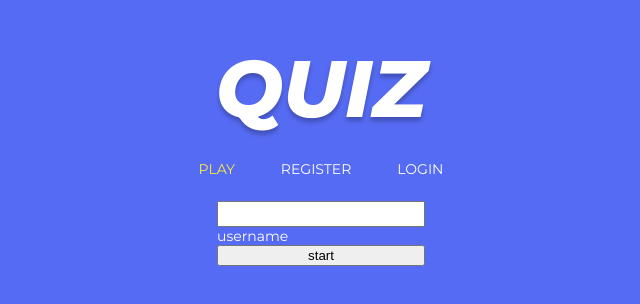
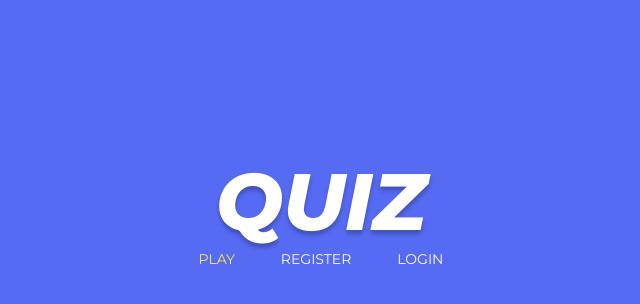
Before and after one commit to vsimonovski/quiz, a React (Create React App) app in the folder 04-front-end/: page / in a window 1280 px wide. Shown: the part 190-494 px from the top of the page, without its empty margins (319-959 px from the left). Built offline with nearby package versions, Linux system fonts and the light colour scheme.

Commit message:
Revert "feat(Auth): add Auth component"
This reverts commit b99ccf6d92c46fe8ff40ea22a4fe1c249b594c27.

```diff
--- a/04-front-end/src/components/Auth/Auth.style.ts
+++ /dev/null
@@ -1,24 +0,0 @@
-import styled from 'styled-components';
-import { appConfiguration } from '../../config/app.config';
-
-const AuthForm = styled.form`
-    display: flex;
-    flex-direction: column;
-    height: 180px;
-`;
-
-const AuthLabel = styled.p`
-    margin: 0;
-    font-family: ${appConfiguration.styles.fonts.montserrat};
-    //font-weight: 800;
-    font-size: 14px;
-    text-transform: lowercase;
-    color: #fff;
-`;
-
-const AuthInput = styled.input`
-    width: 200px;
-    height: 20px;
-`;
-
-export { AuthForm, AuthLabel, AuthInput };
--- a/04-front-end/src/components/Auth/Auth.tsx
+++ /dev/null
@@ -1,83 +0,0 @@
-import React, { useEffect, useState } from 'react';
-import { AuthProps } from './Auth.type';
-import { LinkName } from '../AuthLink/AuthLink.type';
-import { AuthForm, AuthLabel, AuthInput } from './Auth.style';
-import { attemptUserLogin, attemptUserRegister } from './Auth.util';
-
-const Auth = ({ activeLink }: AuthProps) => {
-    const [username, setUsername] = useState('');
-    const [password, setPassword] = useState('');
-    const [repeatPassword, setRepeatPassword] = useState('');
-
-    const isPasswordFieldVisible: boolean =
-        activeLink === LinkName.LOGIN || activeLink === LinkName.REGISTER;
-    const isRepeatPasswordFieldVisible: boolean =
-        activeLink === LinkName.REGISTER;
-
-    const handleSubmit = async (e: any) => {
-        e.preventDefault();
-        if (activeLink === LinkName.LOGIN) {
-            try {
-                const res = await attemptUserLogin(username, password);
-                console.log(res);
-            } catch (e) {
-                console.log(e);
-            }
-            return;
-        }
-
-        if (activeLink === LinkName.REGISTER) {
-            try {
-                const res = await attemptUserRegister(username, password);
-                console.log(res);
-            } catch (e) {
-                console.log(e);
-            }
-        }
-    };
-
-    useEffect(() => {
-        setUsername('');
-        setPassword('');
-        setRepeatPassword('');
-    }, [activeLink]);
-
-    return (
-        <AuthForm onSubmit={handleSubmit}>
-            <label>
-                <AuthInput
-                    name="username"
-                    type="text"
-                    value={username}
-                    onChange={(e) => setUsername(e.target.value)}
-                />
-                <AuthLabel>Username</AuthLabel>
-            </label>
-            {isPasswordFieldVisible && (
-                <label>
-                    <AuthInput
-                        name="password"
-                        type="password"
-                        value={password}
-                        onChange={(e) => setPassword(e.target.value)}
-                    />
-                    <AuthLabel>Password</AuthLabel>
-                </label>
-            )}
-            {isRepeatPasswordFieldVisible && (
-                <label>
-                    <AuthInput
-                        name="repeat_password"
-                        type="password"
-                        value={repeatPassword}
-                        onChange={(e) => setRepeatPassword(e.target.value)}
-                    />
-                    <AuthLabel>confirm password</AuthLabel>
-                </label>
-            )}
-            <input type="submit" value="start" />
-        </AuthForm>
-    );
-};
-
-export default Auth;
--- a/04-front-end/src/components/Auth/Auth.type.ts
+++ /dev/null
@@ -1,5 +0,0 @@
-interface AuthProps {
-    activeLink: number;
-}
-
-export type { AuthProps };
--- a/04-front-end/src/components/Auth/Auth.util.ts
+++ /dev/null
@@ -1,17 +0,0 @@
-import { api, ApiResponse } from '../../api/api';
-
-const attemptUserLogin = (
-    username: string,
-    password: string
-): Promise<ApiResponse> => {
-    return api('post', '/auth/login', 'user', { username, password }, false);
-};
-
-const attemptUserRegister = (
-    username: string,
-    password: string
-): Promise<ApiResponse> => {
-    return api('post', '/auth/register', 'user', { username, password }, false);
-};
-
-export { attemptUserLogin, attemptUserRegister };
--- a/04-front-end/src/components/AuthLink/AuthLink.style.ts
+++ b/04-front-end/src/components/AuthLink/AuthLink.style.ts
@@ -25,7 +25,6 @@ const NavLinkContainer = styled.div`
     min-width: 245px;
     display: flex;
     justify-content: space-between;
-    margin: 23px 0;
 `;
 
 export { NavLinkContainer, NavLink };
--- a/04-front-end/src/pages/Home/Home.tsx
+++ b/04-front-end/src/pages/Home/Home.tsx
@@ -2,7 +2,6 @@ import React, { useState } from 'react';
 import { Title, HomeContainer } from './Home.style';
 import AuthLink from '../../components/AuthLink/AuthLink';
 import { LinkName } from '../../components/AuthLink/AuthLink.type';
-import Auth from '../../components/Auth/Auth';
 
 const Home = () => {
     const [activeLink, setActiveLink]: [number, (activeLink: number) => void] =
@@ -19,7 +18,6 @@ const Home = () => {
                 activeLink={activeLink}
                 onActiveLinkChange={handleActiveLinkChange}
             />
-            <Auth activeLink={activeLink} />
         </HomeContainer>
     );
 };
```
